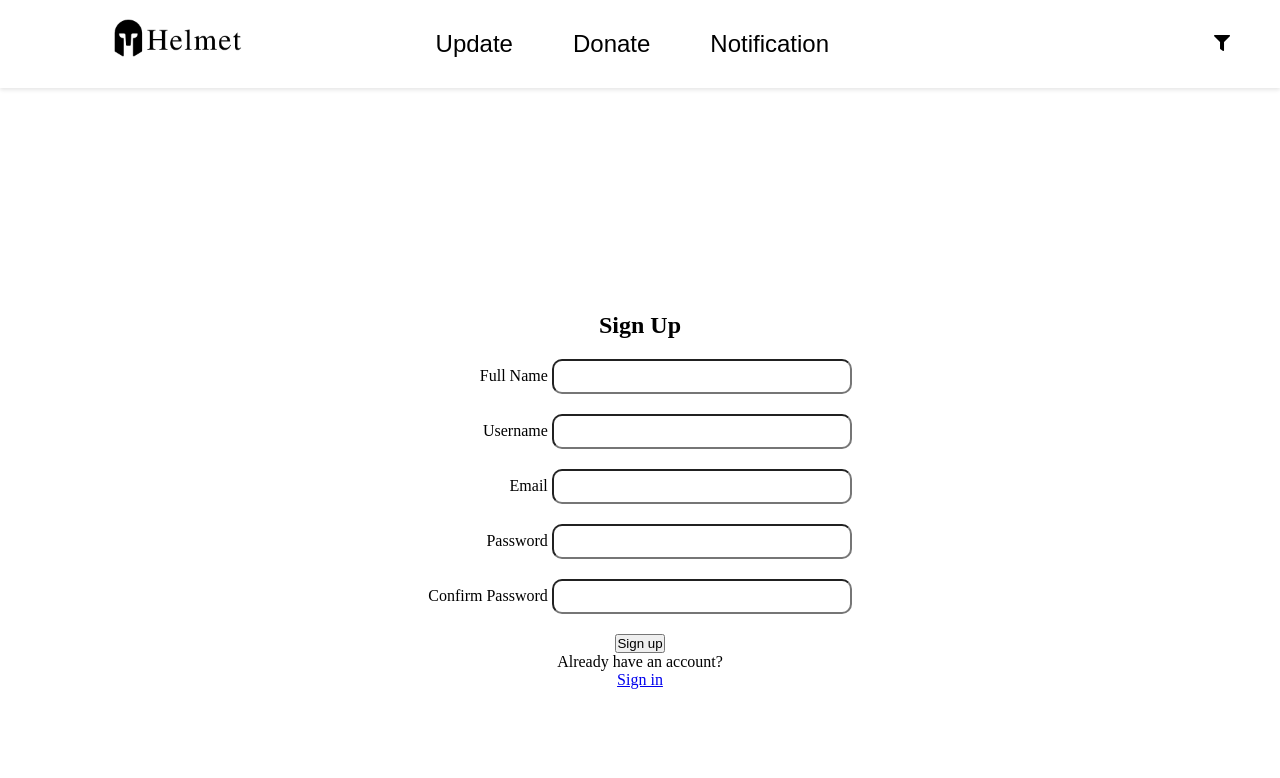
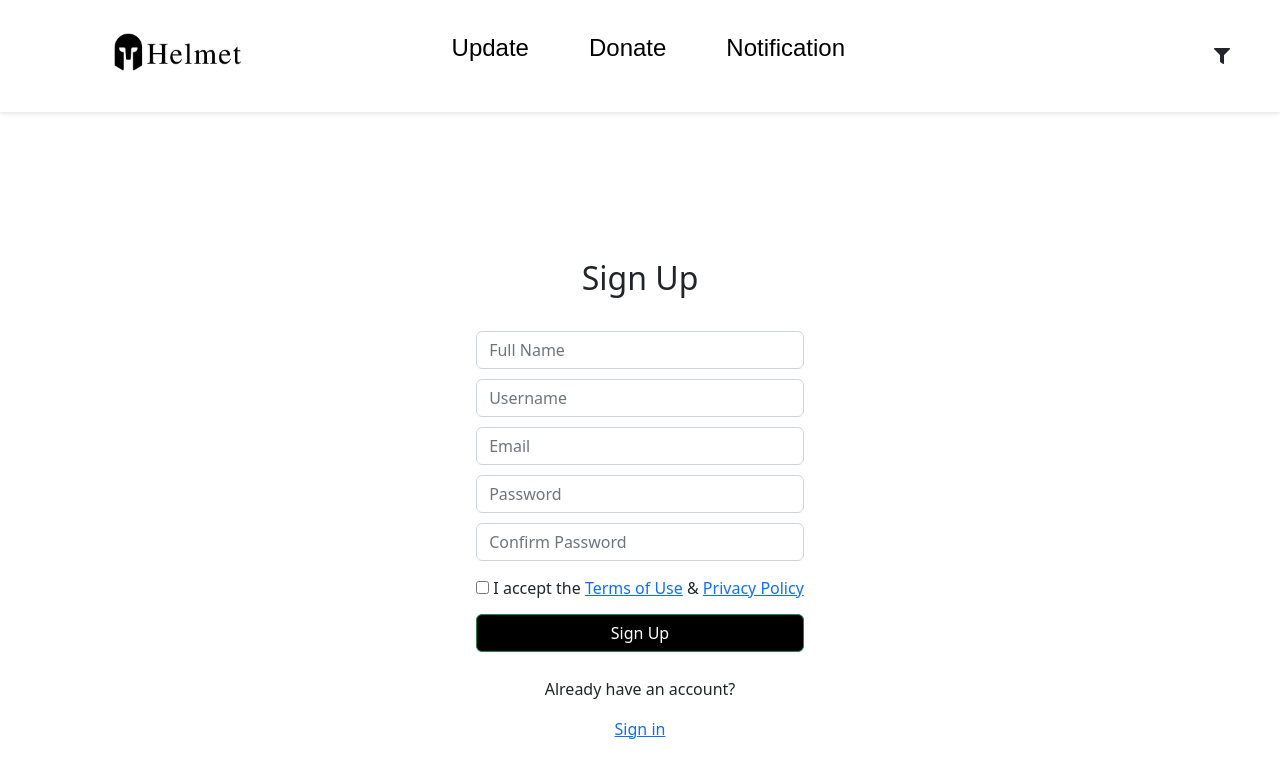
Before and after one commit to PyJim/helmet, a Flask app: page /signup in a window 1280 px wide. Shown: the top 778 px of the page. Run offline with Flask 3, Linux system fonts and the light colour scheme.

Commit message:
forms styled

```diff
--- a/app.py
+++ b/app.py
@@ -41,10 +41,10 @@ def signup():
         password = request.form.get('password')
         confirm_password = request.form.get('confirm_password')
 
-        if signup_empty(name, username, email, password, confirm_password):
+        """if signup_empty(name, username, email, password, confirm_password):
             message = 'please fill all available'
             flash(message)
-            return redirect(request.url)
+            return redirect(request.url)"""
 
         user_password = PasswordCheck(password, confirm_password)
         user_email = EmailCheck(email)
@@ -96,10 +96,10 @@ def signin():
         username = request.form.get('username')
         password = request.form.get('password')
     # ensuring that only non empty passwords are allowed
-        if signin_empty(username, password):
+        """if signin_empty(username, password):
             message = 'please fill all available'
             flash(message)
-            return redirect(request.url)
+            return redirect(request.url)"""
 
         global author
         author = find_author(username)
--- a/static/css/style.css
+++ b/static/css/style.css
@@ -215,7 +215,6 @@ form{
 .fill .input{
     height: 35px;
     width: 300px;
-    border-radius: 10px;
     align-self: flex-end;
 }
 input, textarea {
@@ -224,6 +223,5 @@ input, textarea {
 .fill textarea{
     width: 300px;
     height: 100px;
-    border-radius: 10px;
     align-self: flex-end;
 }
--- a/templates/author.html
+++ b/templates/author.html
@@ -6,6 +6,8 @@
     <link rel="stylesheet" href="{{ url_for('static', filename='css/style.css') }}">
     <link rel="stylesheet" href="https://cdnjs.cloudflare.com/ajax/libs/font-awesome/5.15.3/css/all.min.css">
     <link href="https://fonts.googleapis.com/css?family=Montserrat&display=swap" rel="stylesheet">
+    <link rel="stylesheet" href="https://cdn.jsdelivr.net/npm/bootstrap@5.2.3/dist/css/bootstrap.min.css">
+
 </head>
 
 <body>
--- a/templates/base.html
+++ b/templates/base.html
@@ -5,6 +5,8 @@
     <link rel="stylesheet" href="{{ url_for('static', filename='css/style.css') }}">
     <link rel="stylesheet" href="https://cdnjs.cloudflare.com/ajax/libs/font-awesome/5.15.3/css/all.min.css">
     <link href="https://fonts.googleapis.com/css?family=Montserrat&display=swap" rel="stylesheet">
+    <link rel="stylesheet" href="https://cdn.jsdelivr.net/npm/bootstrap@5.2.3/dist/css/bootstrap.min.css">
+
 </head>
 <body>
     <header>
--- a/templates/signup.html
+++ b/templates/signup.html
@@ -1,8 +1,35 @@
 {% extends 'base.html' %}
 
-{% block title %}Helmet App - Home{% endblock %}
+{% block title %}Helmet App - Sign up{% endblock %}
 
 {% block content %}
+
+<style type="text/css">
+    body {
+        padding-top: 150px;
+    }
+
+    .form-signup {
+        margin: 0 auto;
+        max-width: 400px;
+        padding: 15px;
+    }
+    .form-signup h2{
+        text-align: center;
+    }
+    .submit-btn{
+        background-color: black;
+        max-width: 400px;
+        width: 100%;
+    }
+    .submit-btn:hover{
+        background-color: rgba(0, 0, 0, 0.637);
+    }
+    input{
+        margin-top: 10px;
+        margin-bottom: 10px;
+    }
+</style>
 
 <section id="homepage">
 
@@ -17,42 +44,46 @@
             {% endif %}
         {% endwith %}
 
-        <h1>Sign Up</h1>
-        <form action="{{ url_for("signup") }}" method="post">
+        <h2>Sign Up</h2>
+        <form action="{{ url_for("signup") }}" method="post" class="form-signup">
             <!---Full name--->
-            <div class="fill">
-                <label for="name" class="label">Full Name</label>
-                <input type="text" class="input" name="name">
+
+            <div class="form-group">
+                <input type="text" class="form-control" name="name" placeholder="Full Name" required>
             </div>
 
+
             <!---Username-->
-            <div class="fill">
-                <label for="username" class="label">Username</label>
-                <input type="text" class="input" name="username">
+            <div class="form-group">
+                <input type="text" class="form-control" name="username" placeholder="Username" required>
             </div>
 
             <!---Email-->
-            <div class="fill">
-                <label for="email" class="label">Email</label>
-                <input type="email" class="input" name="email">
+            <div class="form-group">
+                <input type="email" class="form-control" name="email" placeholder="Email" required>
             </div>
 
             <!-- Password -->
-            <div class="fill">
-                <label for="password" class="label">Password</label>
-                <input type="password" class="input" name="password">
+            <div class="form-group">
+                <input type="password" class="form-control" name="password" placeholder="Password" required>
             </div>
 
             <!---confirm password-->
-            <div class="fill">
-                <label for="confirm_password" class="label">Confirm Password</label>
-                <input type="password" class="input" name="confirm_password">
+            <div class="form-group">
+                <input type="password" class="form-control" name="confirm_password" placeholder="Confirm Password" required>
             </div>
 
+            <!---checkbox-->
+            <div class="form-group">
+                <label>
+                    <input type="checkbox" name="">
+                    I accept the <a href="#">Terms of Use</a> & <a href="">Privacy Policy</a>
+                </label>
+            </div>
             <!--- Submit --->
-            <div class="submit">
-                <button type="submit" class="button">Sign up</button>
-            </div>
+
+            <input type="submit" class="btn btn-success btn-block submit-btn" name="" value="Sign Up">
+
         </form>
 
         <div class="signin">
```
Also changed, not shown: templates/report.html (+54 -23 lines), templates/signin.html (+38 -14 lines), database.db.
